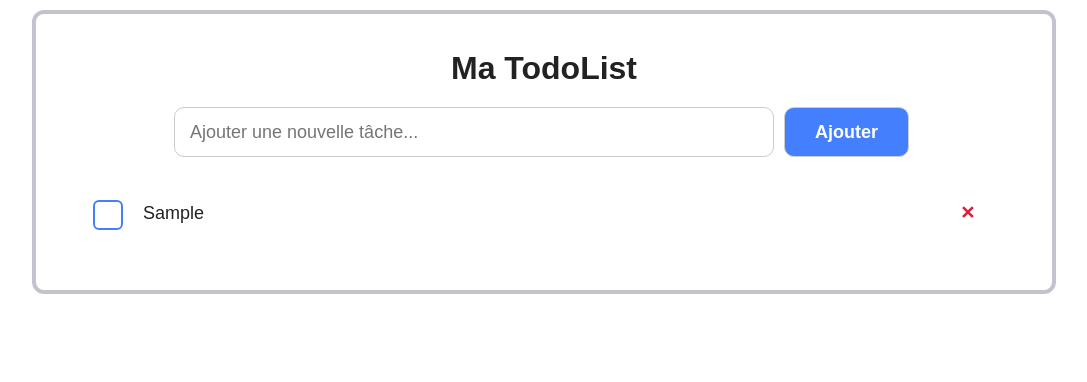
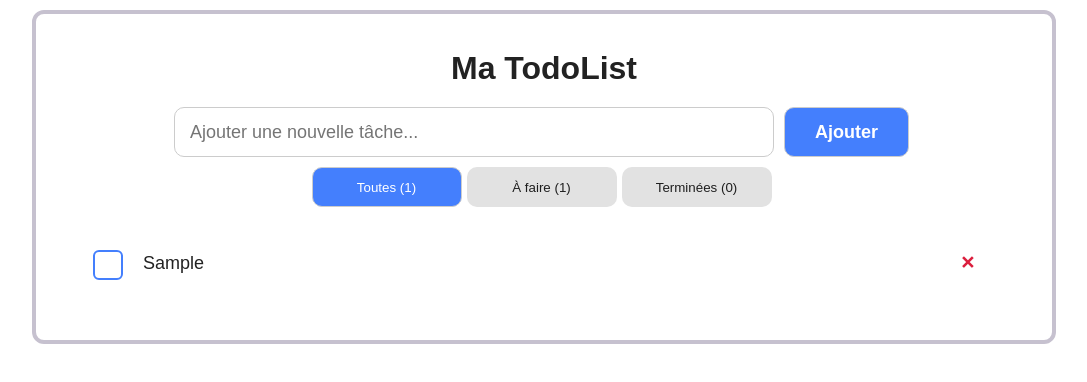
Before and after one commit to laurentbedu/mon-projet-todolist, a React (Vite) app: page / in a window 1280 px wide. Both pictures are taken after typing "Sample" into the empty fields and a click on the button "Ajouter". Shown: the top 382 px of the page, without its empty margins (96-1183 px from the left). Built offline with nearby package versions, Linux system fonts and the light colour scheme.

Commit message:
fix(front): US6-Filtrer mes taches avec le compteur des taches

```diff
--- a/src/App.jsx
+++ b/src/App.jsx
@@ -4,13 +4,14 @@ import AddTask from "./components/AddTask";
 import Header from "./components/Header";
 import TaskItem from "./components/TaskItem";
 import EmptyTask from "./components/EmptyTask";
+import FilterTask from "./components/FilterTask";
 
 function App() {
   // Main TaskList
-  const tasksList_StorageName = "TodoList";
+  const tasksList_StorageList = "TodoList";
   const [tasksList, setTaskList] = useState(() => {
     // Search the localStorage for a saved list
-    const savedList = localStorage.getItem(tasksList_StorageName);
+    const savedList = localStorage.getItem(tasksList_StorageList);
     if (savedList === null) {
       return [];
     } else {
@@ -18,10 +19,30 @@ function App() {
     }
   });
 
-  // useEffect: est un hook, qui ecoute les changements (renders) effectués sur toute la page ou sur une variable useState
+  const tasksList_StorageFilter = "TodoListFilter";
+  const [currentFilter, setCurrentFilter] = useState(() => {
+    // Search the localStorage for a saved list
+    const savedFilter = localStorage.getItem(tasksList_StorageFilter);
+    if (savedFilter === null) {
+      return "all";
+    } else {
+      return savedFilter;
+    }
+  });
+
+  const filteredTasksList = tasksList.filter((task) => {
+    if (currentFilter === "terminée") return !task.status;
+    if (currentFilter === "à faire") return task.status;
+    return true;
+  });
+
+  // REMINDER useEffect: est un hook, qui ecoute les changements (renders) effectués sur toute la page ou sur une variable useState
   useEffect(() => {
-    localStorage.setItem(tasksList_StorageName, JSON.stringify(tasksList));
+    localStorage.setItem(tasksList_StorageList, JSON.stringify(tasksList));
   }, [tasksList]);
+  useEffect(() => {
+    localStorage.setItem(tasksList_StorageFilter, currentFilter);
+  }, [currentFilter]);
   /**
    *
    * @param {Array} list with key "id"
@@ -93,22 +114,59 @@ function App() {
     }
   };
 
-  return (
-    <>
-      <Header />
-      <AddTask handleClick_AddTask={taskList_AddTask} />
-      {tasksList.length === 0 ? (
-        <EmptyTask />
-      ) : (
-        tasksList.map((task) => (
+  const taskList_FlterTasks = (filter) => {
+    setCurrentFilter(filter);
+  };
+
+  // display manager
+  let taskListDisplay = (
+    <EmptyTask
+      title={`Aucune tâche pour le moment`}
+      message={`Ajoutez votre première tâche ci-dessus !`}
+    />
+  );
+
+  if (tasksList.length > 0 && filteredTasksList.length === 0) {
+    taskListDisplay = (
+      <>
+        {console.log("Filter> " + currentFilter)}
+        <FilterTask
+          taskList={tasksList}
+          currentFilter={currentFilter}
+          eventHandler={taskList_FlterTasks}
+        />
+        <EmptyTask
+          title={`Aucune tâche ${currentFilter}`}
+          message="Essayez un autre filtre ci-dessus !"
+        />
+      </>
+    );
+  } else if (filteredTasksList.length > 0) {
+    taskListDisplay = (
+      <>
+        {console.log("Filter> " + currentFilter)}
+        <FilterTask
+          taskList={tasksList}
+          currentFilter={currentFilter}
+          eventHandler={taskList_FlterTasks}
+        />
+        {filteredTasksList.map((task) => (
           <TaskItem
             key={task.id}
             task={task}
             hundleOnTaskDelete={taskList_DeleteTask}
             hundleOnTaskCheck={taskList_CheckTask}
           />
-        ))
-      )}
+        ))}
+      </>
+    );
+  }
+  return (
+    <>
+      <Header />
+      <AddTask handleClick_AddTask={taskList_AddTask} />
+
+      {taskListDisplay}
     </>
   );
 }
--- a/src/components/EmptyTask.jsx
+++ b/src/components/EmptyTask.jsx
@@ -1,11 +1,11 @@
 import "./EmptyTask.css";
 
-function EmptyTask() {
+function EmptyTask({ title, message }) {
   return (
     <div className="emptyTaskList">
       <img src="/assets/img/task.jpg" alt="Aucune tâche" />
-      <h2>Aucune tâche pour le moment</h2>
-      <p>Ajoutez votre première tâche ci-dessus !</p>
+      <h2>{title}</h2>
+      <p>{message}</p>
     </div>
   );
 }
--- /dev/null
+++ b/src/components/FilterTask.css
@@ -0,0 +1,28 @@
+div.filters {
+  text-align: center;
+  margin: 10px;
+}
+
+div.filters button {
+  color: rgb(31, 31, 31);
+  background-color: #e2e2e2;
+  height: 40px;
+  width: 32%;
+  max-width: 150px;
+  padding: 5px 25px;
+  margin-right: 5px;
+  border-radius: 10px;
+  border: none;
+  cursor: pointer;
+}
+
+div.filters button:hover {
+  background-color: #c0c0c0;
+  border: 1px solid #cccccc;
+}
+
+div.filters button.active {
+  color: white;
+  background-color: #447ffd;
+  border: 1px solid #cccccc;
+}
--- /dev/null
+++ b/src/components/FilterTask.jsx
@@ -0,0 +1,41 @@
+import React, { useState } from "react";
+import "./FilterTask.css";
+
+function FilterTask({ taskList, currentFilter, eventHandler }) {
+  const counterAll = taskList.length;
+  const counterUndone = taskList.filter((task) => task.status === false).length;
+  const counterDone = taskList.filter((task) => task.status === true).length;
+
+  const [filter, setFilter] = useState(currentFilter);
+  const filterClickHandler = (filter) => {
+    setFilter(filter);
+    eventHandler(filter);
+  };
+  return (
+    <div className="filters">
+      <button
+        type="button"
+        className={filter === "all" ? "active" : ""}
+        onClick={(e) => filterClickHandler("all")}
+      >
+        Toutes ({counterAll})
+      </button>
+      <button
+        type="button"
+        className={filter === "à faire" ? "active" : ""}
+        onClick={(e) => filterClickHandler("à faire")}
+      >
+        À faire ({counterDone})
+      </button>
+      <button
+        type="button"
+        className={filter === "terminée" ? "active" : ""}
+        onClick={(e) => filterClickHandler("terminée")}
+      >
+        Terminées ({counterUndone})
+      </button>
+    </div>
+  );
+}
+
+export default FilterTask;
```
